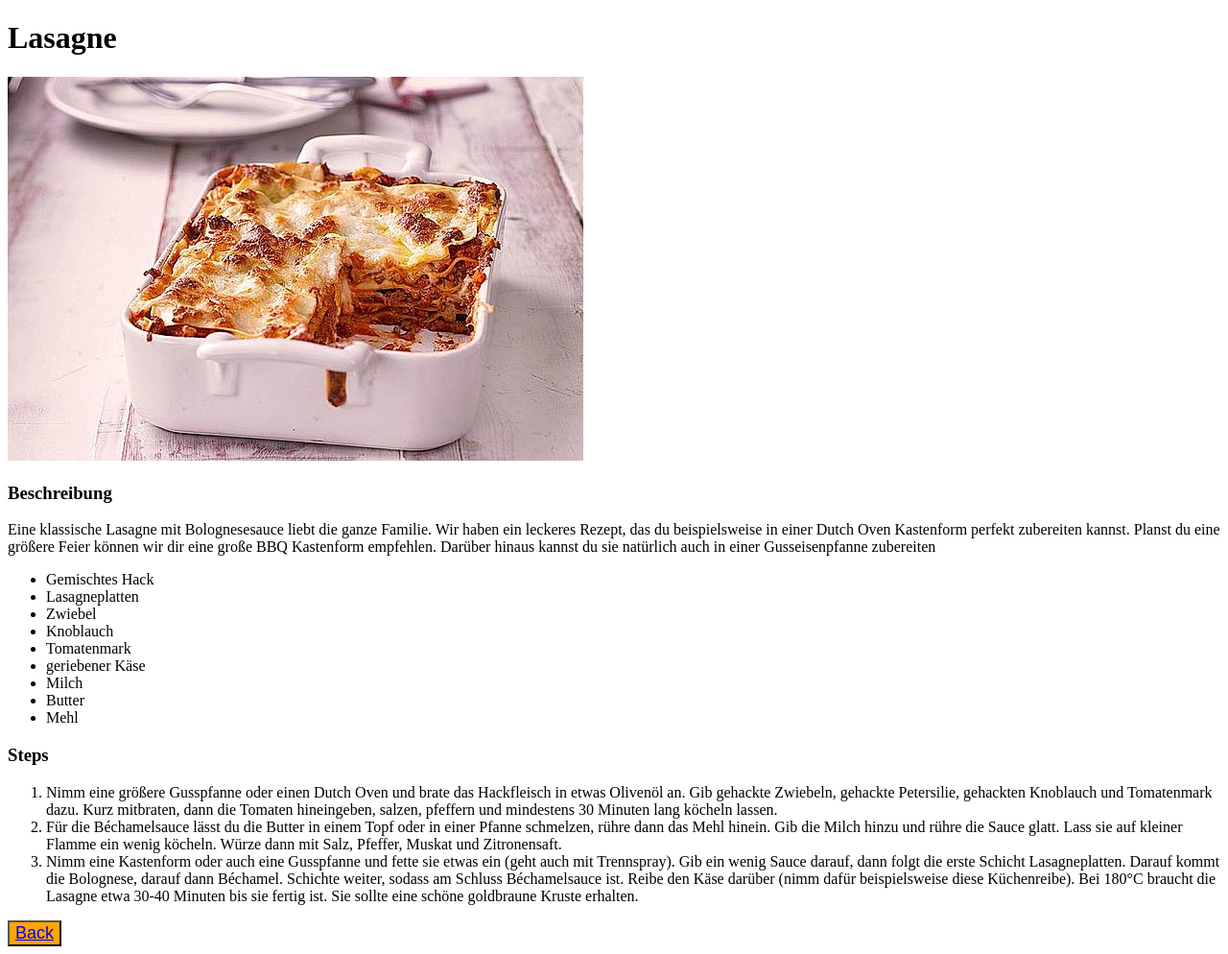
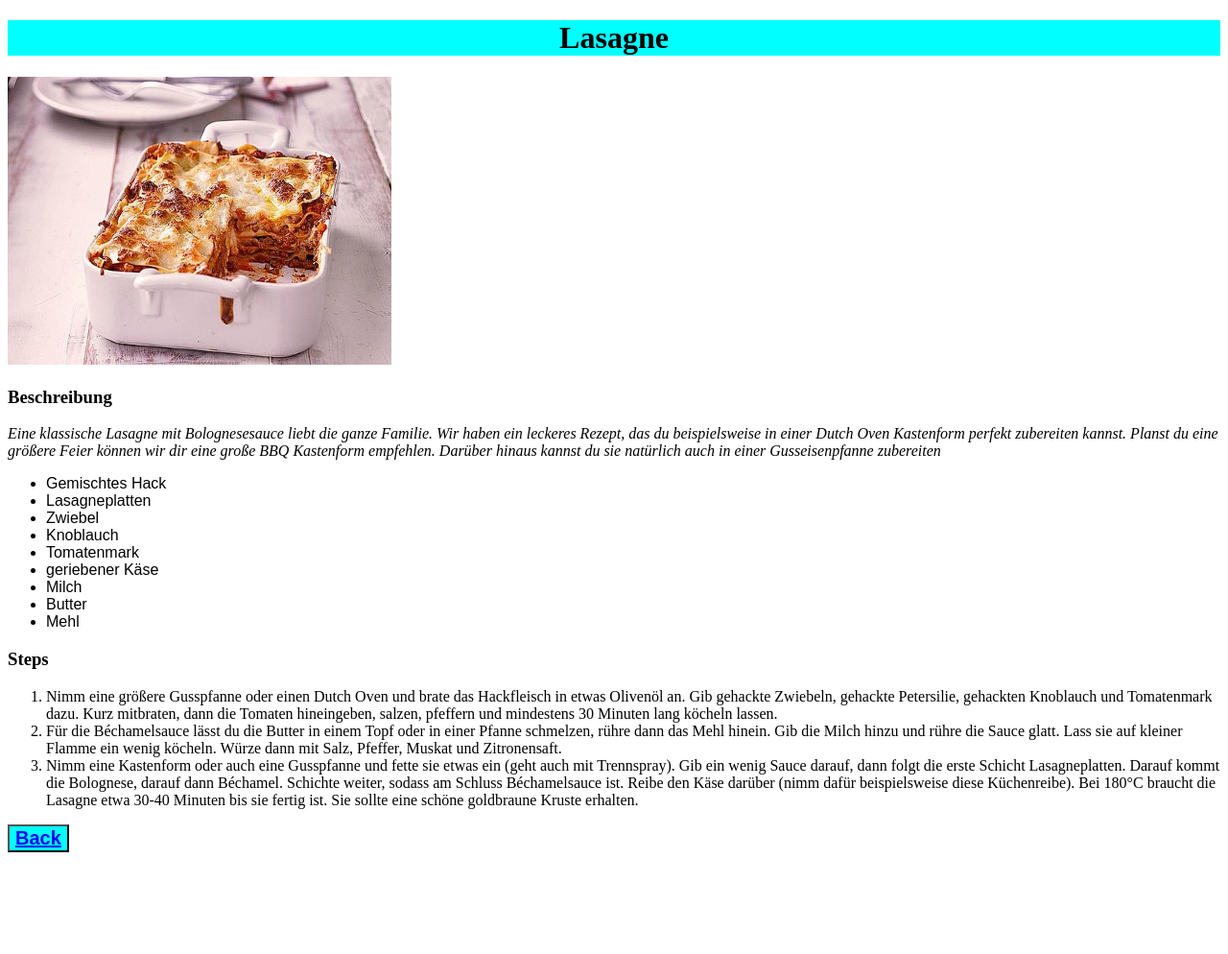
Before and after one commit to saaniela/odin-recipes, a plain HTML site: page recipes/lasagne.html in a window 1280 px wide. Shown: the whole page at 96% size. After the commit the page ends 896 px from the top, so only its background shows below. Drawn offline with Linux system fonts and the light colour scheme.

Commit message:
Implement CSS to recipes
Create stylesheet for CSS
Link the recipes with the stylesheet
Add various styles with CSS

```diff
--- a/recipes/lasagne.html
+++ b/recipes/lasagne.html
@@ -4,20 +4,24 @@
 <head>
     <meta charset="utf-8">
     <title>Recipe for Lasagne</title>
+    <link rel="stylesheet" href="style.css">
 </head>
 
 <body>
     <h1>Lasagne</h1>
 
-        <img src="images/lasagne.jpg" alt="lasagne">
+        <img class="bild3" src="images/lasagne.jpg" alt="lasagne">
 
     <h3>Beschreibung</h3>
-        <p>
+        <div class="parent">
+            <p class="child">
             Eine klassische Lasagne mit Bolognesesauce liebt die ganze
             Familie. Wir haben ein leckeres Rezept, das du beispielsweise
             in einer Dutch Oven Kastenform perfekt zubereiten kannst. Planst du
             eine größere Feier können wir dir eine große BBQ Kastenform empfehlen.
-            Darüber hinaus kannst du sie natürlich auch in einer Gusseisenpfanne zubereiten</p>
+            Darüber hinaus kannst du sie natürlich auch in einer Gusseisenpfanne zubereiten
+            </p>
+        </div>
 
         <ul>
             <li>Gemischtes Hack</li>
@@ -37,6 +41,6 @@
             <li>Für die Béchamelsauce lässt du die Butter in einem Topf oder in einer Pfanne schmelzen, rühre dann das Mehl hinein. Gib die Milch hinzu und rühre die Sauce glatt. Lass sie auf kleiner Flamme ein wenig köcheln. Würze dann mit Salz, Pfeffer, Muskat und Zitronensaft.</li>
             <li>Nimm eine Kastenform oder auch eine Gusspfanne und fette sie etwas ein (geht auch mit Trennspray). Gib ein wenig Sauce darauf, dann folgt die erste Schicht Lasagneplatten. Darauf kommt die Bolognese, darauf dann Béchamel. Schichte weiter, sodass am Schluss Béchamelsauce ist. Reibe den Käse darüber (nimm dafür beispielsweise diese Küchenreibe). Bei 180°C braucht die Lasagne etwa 30-40 Minuten bis sie fertig ist. Sie sollte eine schöne goldbraune Kruste erhalten.</li>
         </ol>
-        <button style="background-color: orange; font-size: 18px;"><a href="../index.html">Back</a></button> <!-- Incline CSS: orange background, font 18px-->
+        <button id="button"><a href="../index.html">Back</a></button> <!-- Incline CSS: orange background, font 18px-->
 </body>
 </html>
--- /dev/null
+++ b/recipes/style.css
@@ -0,0 +1,29 @@
+#button {
+    background-color: aqua;
+    font-size: 20px;
+    font-weight: bold;
+}
+
+
+.bild1,
+.bild2,
+.bild3 {
+    height: 300px;
+    width: 400px;
+}
+
+h1 {
+    color: black;
+    background-color: aqua;
+    font-weight: bold;
+    font-size: 32px;
+    text-align: center;
+}
+
+ul {
+    font-family: Arial, Helvetica, sans-serif;
+}
+
+.parent .child {
+    font-style: italic;
+}
```
Also changed, not shown: index.html (+1 -15 lines), recipes/osterzopf.html (+7 -4 lines), recipes/pulledpork.html (+9 -5 lines), style.css (+11 -0 lines).
